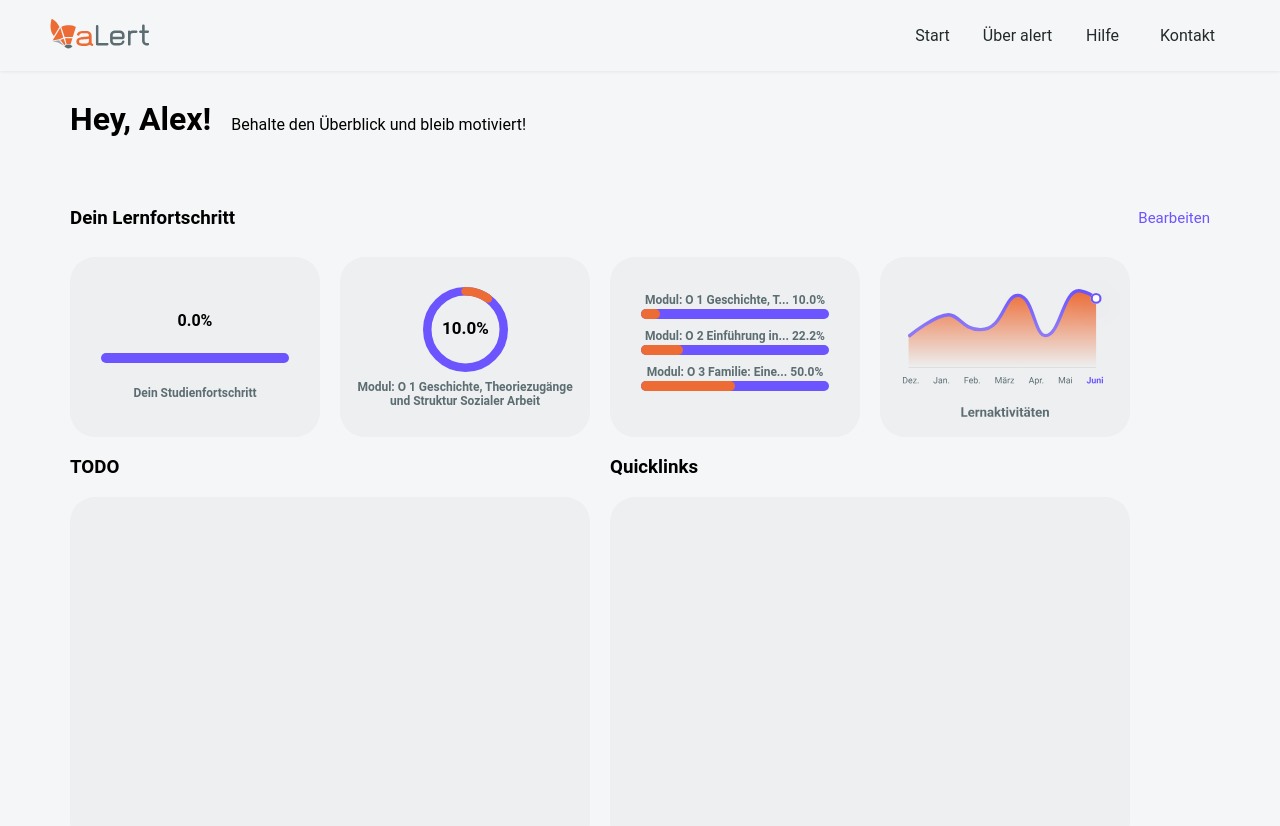
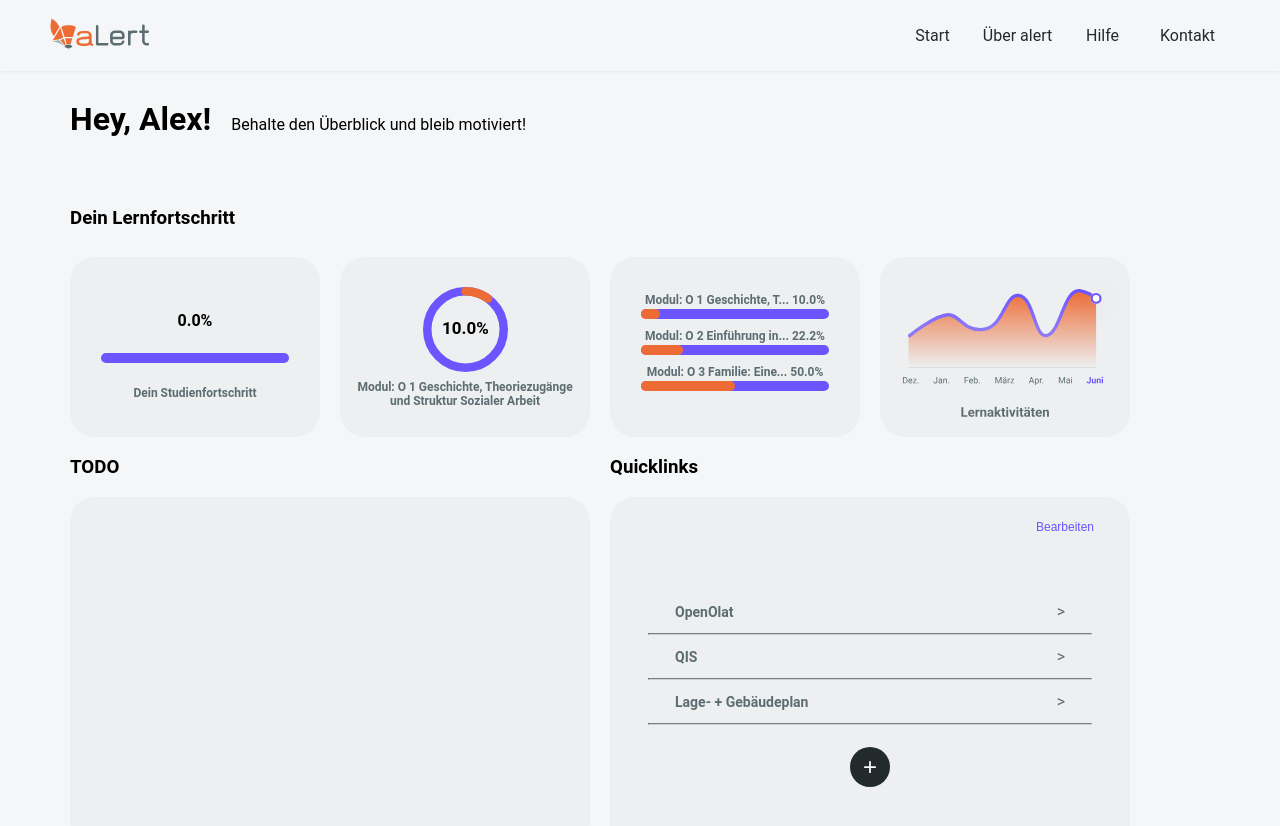
Before and after one commit to EllPee/aLert, a React (Create React App) app: page /dashboard in a window 1280 px wide. Shown: the top 826 px of the page. Built offline with nearby package versions, Linux system fonts and the light colour scheme.

Commit message:
Quicklinks

```diff
--- /dev/null
+++ b/src/styles/css/quicklinks.css
@@ -0,0 +1,155 @@
+.widget-box-2 {
+    display: flex; /* Als Flexbox-Container festlegen */
+    flex: 0 0 auto; /* Dies stellt sicher, dass das Element seine Größe beibehält und nicht gestreckt wird */
+    flex-direction: column; /* Unterelemente vertikal stapeln */
+    justify-content: center; /* Horizontale Ausrichtung zentrieren */
+    align-items: flex-end;
+    background-color: #edeff0;
+    width: 520px;
+    height: 350px;
+    margin-right: 20px;
+    padding-bottom: 20px;
+    border-radius: 25px;
+    transition: box-shadow 0.3s;
+}
+
+.widget-box-2:hover {
+    box-shadow: 0 2px 10px rgba(0, 0, 0, 0.1); /* Schatten hinzufügen */
+}
+
+.content-wrapper {
+    width: 100%;
+    height: 100%;
+    display: flex;
+    flex-direction: column;
+    align-items: center;
+    justify-content: center;
+    max-height: 310px; /* Entspricht der Höhe von .widget-box-2 */
+    overflow-y: auto; /* Zeige vertikalen Scrollbalken, wenn der Inhalt überläuft */
+}
+
+.link-row {
+    display: flex;
+    justify-content: space-between;
+    align-items: center;
+    width: 75%; /* Setze die Breite auf 90% von .widget-box-1 */
+    margin: 0 auto; /* Zentriere das Element */
+    padding: 10px 0; /* Etwas Platz oben und unten lassen */
+    font-weight: bold;
+}
+
+.link-row a {
+    color: #5C6D72;
+    text-decoration: none;
+    font-size: 14px;
+    flex-grow: 1; /* Lasse den Link den verfügbaren horizontalen Platz ausfüllen */
+}
+
+.link-row .button-group {
+    display: flex;
+    align-items: center;
+}
+
+.link-row .button-group button {
+    margin-left: 15px; /* Füge etwas linken Abstand für die Schaltflächen hinzu */
+    border: none;
+    border-radius: 15px; /* Abrunde die Ecken */
+    padding: 2px 10px; /* Innenabstand */
+    color: white; /* Textfarbe */
+    cursor: pointer;
+    font-size: 12px;
+}
+
+/* Lila Bearbeiten-Schaltfläche */
+.link-row .button-group button:nth-child(1) {
+    background-color: #6C54FF;
+}
+
+/* Rote Löschen-Schaltfläche */
+.link-row .button-group button:nth-child(2) {
+    background-color: #FC532D;
+}
+
+.arrow-icon {
+    color: #5C6D72;
+    font-weight: normal;
+}
+
+/* Stil der Trennlinie zwischen Links */
+.widget-box-2 hr {
+    width: 85%; /* Setze auf 90% von .widget-box-1 */
+    margin: 2px auto; /* Zentriere die Linie */
+    border-color: #CED0D2;
+}
+
+/* Stil der runden Plus-Schaltfläche */
+.button-circle {
+    width: 40px;
+    height: 40px;
+    border-radius: 50%; /* Runde Form */
+    background-color: #232A2B; /* Schwarzer Hintergrund */
+    color: white; /* Weiße Schrift */
+    display: flex; /* Zentriere das Plus-Symbol mit Flexbox */
+    justify-content: center;
+    align-items: center;
+    font-size: 24px; /* Schriftgröße anpassen */
+    border: none; /* Entferne den Standardrahmen */
+    cursor: pointer; /* Zeige die Handcursorform */
+    margin-top: 20px;
+}
+
+.button-edit {
+    margin: 20px 30px 0 0;
+    background-color: transparent; /* Farbe anpassen, falls erforderlich */
+    border: none;
+    color: #6C54FF;
+    font-size: 12px;
+    cursor: pointer;
+}
+
+.popup {
+    position: fixed;
+    top: 50%;
+    left: 50%;
+    transform: translate(-50%, -50%);
+    padding: 30px;
+    background-color: #F5F6F7;
+    border: 1px solid #ccc;
+    box-shadow: 0 2px 10px rgba(0, 0, 0, 0.2);
+    z-index: 1000;
+    width: 400px;  /* Breite anpassen */
+    border-radius: 15px;  /* Abrunde das Rechteck */
+}
+
+.popup label {
+    display: flex;  /* Flexbox-Layout verwenden */
+    flex-direction: column;  /* Anordnen der Unterelemente in Spalte */
+    align-items: flex-start;  /* Linksbündige Ausrichtung */
+    width: 100%;  /* Breite des Labels */
+    margin-bottom: 20px;  /* Vertikaler Abstand */
+    font-size: 14px;
+}
+
+.popup input {
+    width: 100%;  /* Breite des Eingabefelds */
+    padding: 10px;  /* Innenabstand des Eingabefelds */
+    margin-top: 5px;  /* Abstand zwischen Eingabefeld und Label */
+    border: none;  /* Kein Rahmen um das Eingabefeld */
+    border-radius: 15px;  /* Abrunde die Ecken des Eingabefelds */
+    box-sizing: border-box;  /* Stellen Sie sicher, dass die Breite den Rahmen und den Innenabstand einschließt */
+}
+
+.popup button {
+    padding: 8px 15px;
+    margin: 5px;
+    border: none;
+    border-radius: 15px;
+    cursor: pointer;
+    background-color: #16CC7D;
+    color: white;
+    font-size: 12px;
+}
+
+.popup button:last-child {
+    background-color: #5C6D72;  /* Farbe der Abbruchschaltfläche */
+}
--- a/src/views/dashboard.jsx
+++ b/src/views/dashboard.jsx
@@ -1,8 +1,9 @@
 import React, {useState} from 'react';
 import '../styles/css/dashboard.css';
-import '../styles/css/todo-and-quicklink.css'
+import '../styles/css/todo.css'
 import Progress from './progress';
 import jsonData from '../resource/ModulhandbuchBASA.json';
+import Quicklinks from "./quicklinks";
 
 function Dashboard() {
     const [userName, setUserName] = useState('Alex');
@@ -45,7 +46,7 @@ function Dashboard() {
                     <div>
                         <h3>Quicklinks</h3>
                     </div>
-                    <div className="widget-box-1"></div>
+                    <Quicklinks />
                 </div>
             </div>
         </div>
--- a/src/views/progress.jsx
+++ b/src/views/progress.jsx
@@ -30,7 +30,8 @@ function Progress({
         <div>
             <div className="progress-titel">
                 <h3>Dein Lernfortschritt</h3>
-                <a className="progress-edit">Bearbeiten</a>
+                {/*<a className="progress-edit">Bearbeiten</a>*/}
+                {/*Schaltflächen, die im Moment nicht interaktiv sind, werden auskommentiert.*/}
             </div>
             <div className="progress-body">
                 <div className="progress-box-1" onClick={() => setShowPopUp(true)}>
--- /dev/null
+++ b/src/views/quicklinks.jsx
@@ -0,0 +1,112 @@
+import React, {useState} from 'react';
+import '../styles/css/quicklinks.css';
+
+function Quicklinks() {
+    const [isEditing, setIsEditing] = useState(false);
+    const [editingLink, setEditingLink] = useState(null);
+
+    const [quickLinks, setQuickLinks] = useState([
+        {name: "OpenOlat", url: "https://olat.vcrp.de/dmz/"},
+        {name: "QIS", url: "https://qisserver.hs-koblenz.de/qisserver/rds?state=user&type=0"},
+        {
+            name: "Lage- + Gebäudeplan",
+            url: "https://www.hs-koblenz.de/hochschule/organisation/zentrale-einrichtungen/verwaltung/hausverwaltung-haustechnik/rheinahrcampus/lage-gebaeudeplan"
+        }
+    ]);
+    const [showLinkPopup, setShowLinkPopup] = useState(false);
+    const [linkName, setLinkName] = useState('');
+    const [linkUrl, setLinkUrl] = useState('');
+
+    const addQuickLink = () => {
+        if (linkName && linkUrl) {
+            setQuickLinks([...quickLinks, {name: linkName, url: linkUrl}]);
+            setLinkName('');
+            setLinkUrl('');
+            setShowLinkPopup(false);
+        }
+    };
+
+    const toggleEditing = () => {
+        setIsEditing(!isEditing);
+        if (editingLink) setEditingLink(null);
+    };
+
+    const deleteLink = (linkName) => {
+        const newLinks = quickLinks.filter(link => link.name !== linkName);
+        setQuickLinks(newLinks);
+    }
+
+    const editLink = (link) => {
+        setEditingLink(link);
+        setLinkName(link.name);
+        setLinkUrl(link.url);
+        setShowLinkPopup(true);
+    };
+
+    const addOrUpdateLink = () => {
+        if (editingLink) {
+            const updatedLinks = quickLinks.map(l => l.name === editingLink.name ? {name: linkName, url: linkUrl} : l);
+            setQuickLinks(updatedLinks);
+            setEditingLink(null);
+        } else {
+            setQuickLinks([...quickLinks, {name: linkName, url: linkUrl}]);
+        }
+
+        setShowLinkPopup(false);
+        setLinkName('');
+        setLinkUrl('');
+    };
+
+    return (
+        <div className="widget-box-2">
+            <button className="button-edit" onClick={toggleEditing}>
+                {isEditing ? "Fertig" : "Bearbeiten"}
+            </button>
+
+            <div className="content-wrapper">
+                {quickLinks.map(link => (
+                    <div style={{width: '100%'}} key={link.name}>
+                        <div className="link-row">
+                            <a href={link.url} target="_blank" rel="noopener noreferrer">{link.name}</a>
+                            <span className="arrow-icon">></span>
+                            {isEditing && (
+                                <div className="button-group">
+                                    <button onClick={() => editLink(link)}>Ändern</button>
+                                    <button onClick={() => deleteLink(link.name)}>Löschen</button>
+                                </div>
+                            )}
+                        </div>
+                        <hr/>
+                    </div>
+                ))}
+                <button className="button-circle" onClick={() => setShowLinkPopup(true)}>+</button>
+            </div>
+
+            {showLinkPopup && (
+                <div className="popup">
+                    <label>
+                        Bezeichnung:
+                        <input type="text" value={linkName} onChange={(e) => setLinkName(e.target.value)}/>
+                    </label>
+                    <label>
+                        URL:
+                        <input type="text" value={linkUrl} onChange={(e) => setLinkUrl(e.target.value)}/>
+                    </label>
+                    <div style={{display: 'flex', justifyContent: 'center'}}>
+                        <button onClick={addOrUpdateLink}>
+                            {editingLink ? "Bestätigen" : "Hinzufügen"}
+                        </button>
+                        <button onClick={() => {
+                            setShowLinkPopup(false);
+                            setEditingLink(null);
+                        }}>
+                            Abbrechen
+                        </button>
+                    </div>
+                </div>
+            )}
+        </div>
+    );
+}
+
+export default Quicklinks;
```
Also changed, not shown: src/styles/css/dashboard.css (line endings or trailing spaces), src/styles/css/todo.css (renamed from src/styles/css/todo-and-quicklink.css).
